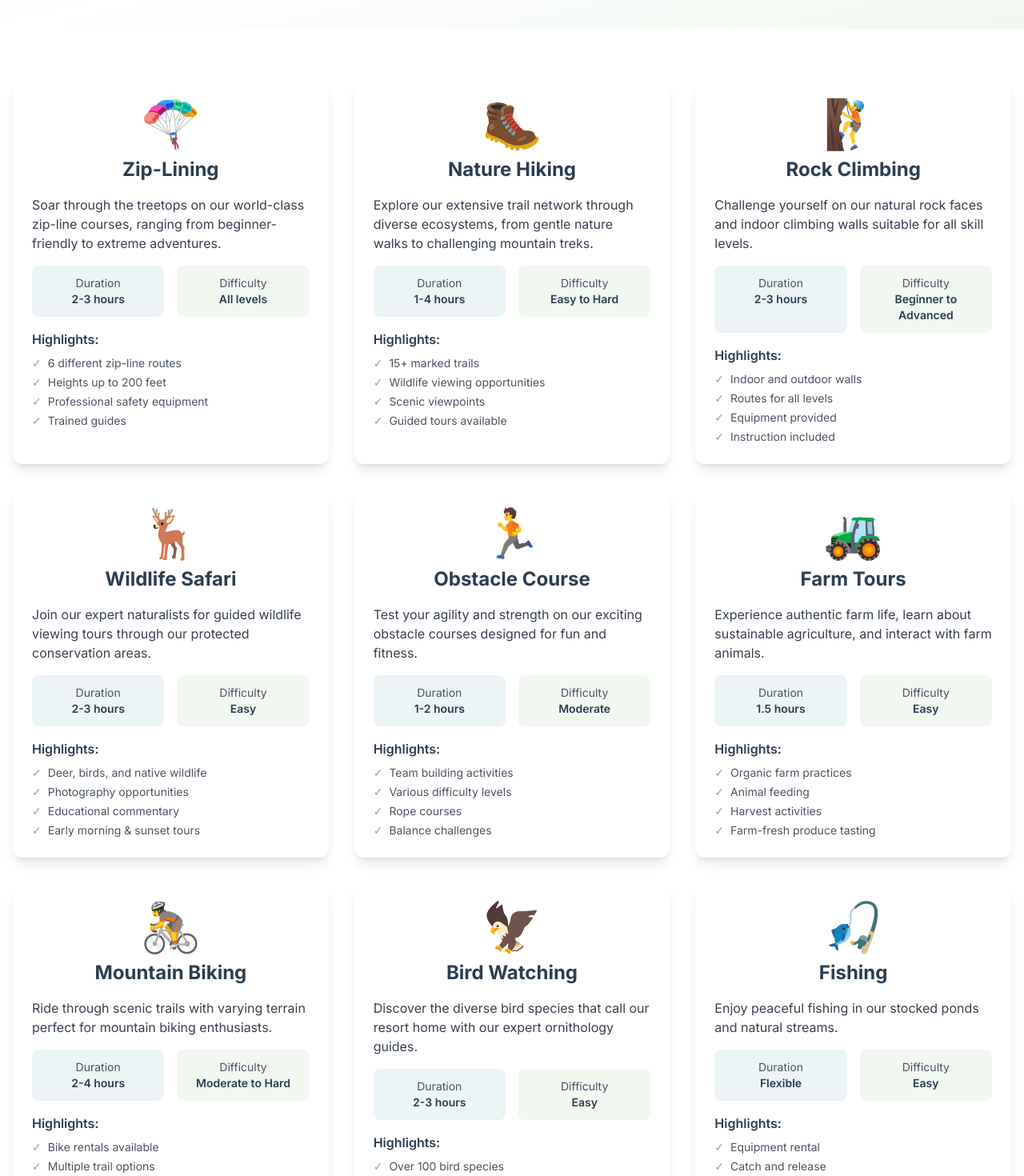
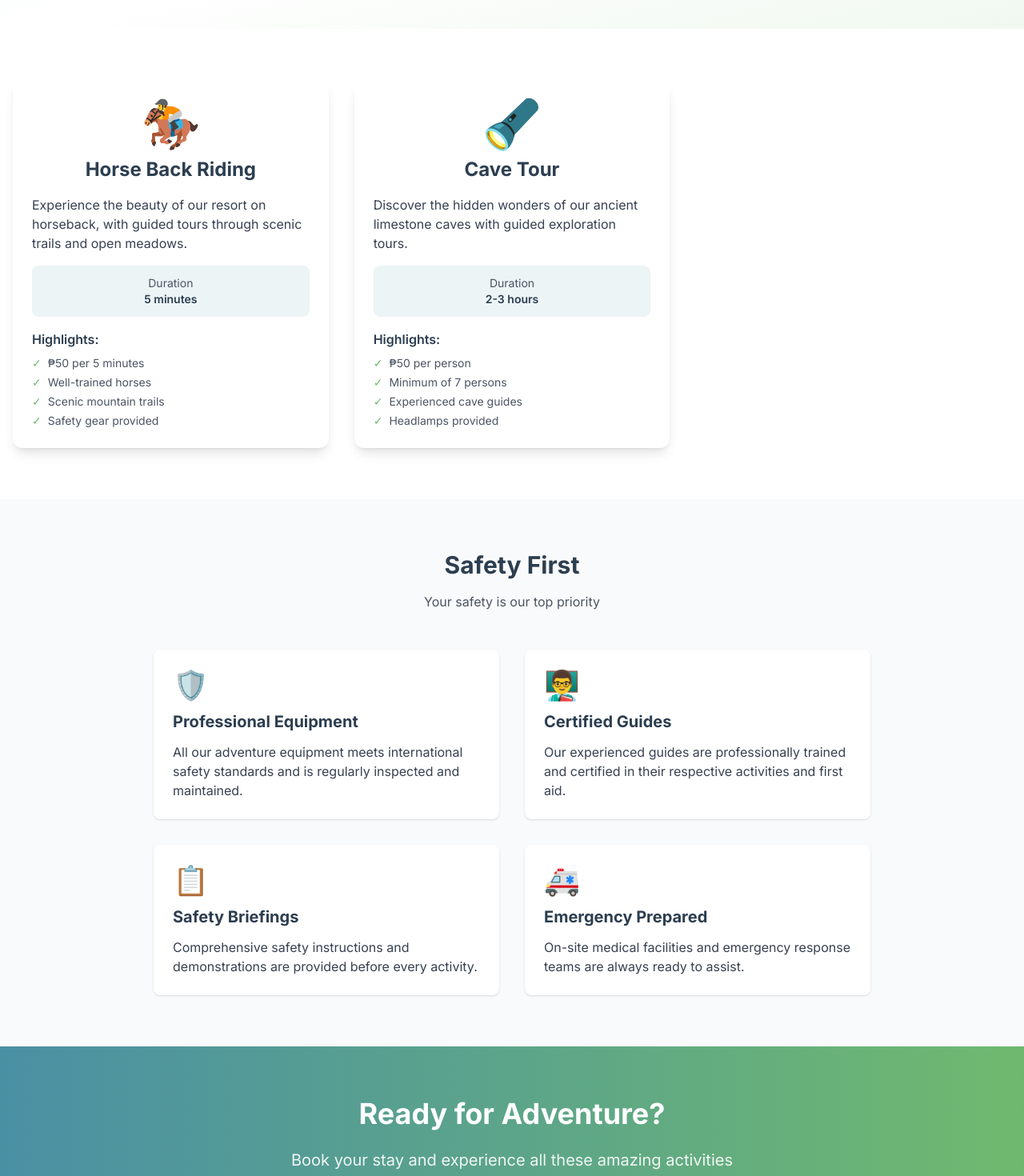
Before and after one commit to evalle012006/alfarm, a Next.js app: page /activities in a window 1280 px wide. Shown: the part 360-1830 px from the top of the page at 80% size. Built offline with nearby package versions, Linux system fonts and the light colour scheme.

Commit message:
added 2 activities in the activities page

```diff
--- a/app/activities/page.tsx
+++ b/app/activities/page.tsx
@@ -5,111 +5,19 @@ export default function Activities() {
   const activities = [
     {
       id: 1,
-      name: 'Zip-Lining',
-      icon: '🪂',
-      description: 'Soar through the treetops on our world-class zip-line courses, ranging from beginner-friendly to extreme adventures.',
-      duration: '2-3 hours',
-      difficulty: 'All levels',
-      highlights: ['6 different zip-line routes', 'Heights up to 200 feet', 'Professional safety equipment', 'Trained guides'],
+      name: 'Horse Back Riding',
+      icon: '🏇',
+      description: 'Experience the beauty of our resort on horseback, with guided tours through scenic trails and open meadows.',
+      duration: '5 minutes',
+      highlights: ['₱50 per 5 minutes', 'Well-trained horses', 'Scenic mountain trails', 'Safety gear provided'],
     },
     {
       id: 2,
-      name: 'Nature Hiking',
-      icon: '🥾',
-      description: 'Explore our extensive trail network through diverse ecosystems, from gentle nature walks to challenging mountain treks.',
-      duration: '1-4 hours',
-      difficulty: 'Easy to Hard',
-      highlights: ['15+ marked trails', 'Wildlife viewing opportunities', 'Scenic viewpoints', 'Guided tours available'],
-    },
-    {
-      id: 3,
-      name: 'Rock Climbing',
-      icon: '🧗',
-      description: 'Challenge yourself on our natural rock faces and indoor climbing walls suitable for all skill levels.',
+      name: 'Cave Tour',
+      icon: '🔦',
+      description: 'Discover the hidden wonders of our ancient limestone caves with guided exploration tours.',
       duration: '2-3 hours',
-      difficulty: 'Beginner to Advanced',
-      highlights: ['Indoor and outdoor walls', 'Routes for all levels', 'Equipment provided', 'Instruction included'],
-    },
-    {
-      id: 4,
-      name: 'Wildlife Safari',
-      icon: '🦌',
-      description: 'Join our expert naturalists for guided wildlife viewing tours through our protected conservation areas.',
-      duration: '2-3 hours',
-      difficulty: 'Easy',
-      highlights: ['Deer, birds, and native wildlife', 'Photography opportunities', 'Educational commentary', 'Early morning & sunset tours'],
-    },
-    {
-      id: 5,
-      name: 'Obstacle Course',
-      icon: '🏃',
-      description: 'Test your agility and strength on our exciting obstacle courses designed for fun and fitness.',
-      duration: '1-2 hours',
-      difficulty: 'Moderate',
-      highlights: ['Team building activities', 'Various difficulty levels', 'Rope courses', 'Balance challenges'],
-    },
-    {
-      id: 6,
-      name: 'Farm Tours',
-      icon: '🚜',
-      description: 'Experience authentic farm life, learn about sustainable agriculture, and interact with farm animals.',
-      duration: '1.5 hours',
-      difficulty: 'Easy',
-      highlights: ['Organic farm practices', 'Animal feeding', 'Harvest activities', 'Farm-fresh produce tasting'],
-    },
-    {
-      id: 7,
-      name: 'Mountain Biking',
-      icon: '🚴',
-      description: 'Ride through scenic trails with varying terrain perfect for mountain biking enthusiasts.',
-      duration: '2-4 hours',
-      difficulty: 'Moderate to Hard',
-      highlights: ['Bike rentals available', 'Multiple trail options', 'Forest and mountain routes', 'Guided tours'],
-    },
-    {
-      id: 8,
-      name: 'Bird Watching',
-      icon: '🦅',
-      description: 'Discover the diverse bird species that call our resort home with our expert ornithology guides.',
-      duration: '2-3 hours',
-      difficulty: 'Easy',
-      highlights: ['Over 100 bird species', 'Binoculars provided', 'Early morning tours', 'Photography guidance'],
-    },
-    {
-      id: 9,
-      name: 'Fishing',
-      icon: '🎣',
-      description: 'Enjoy peaceful fishing in our stocked ponds and natural streams.',
-      duration: 'Flexible',
-      difficulty: 'Easy',
-      highlights: ['Equipment rental', 'Catch and release', 'Guided fishing spots', 'Family-friendly'],
-    },
-    {
-      id: 10,
-      name: 'Archery',
-      icon: '🏹',
-      description: 'Learn the ancient art of archery with professional instruction and modern equipment.',
-      duration: '1-2 hours',
-      difficulty: 'All levels',
-      highlights: ['Professional instruction', 'Equipment provided', 'Target practice', 'Competitions available'],
-    },
-    {
-      id: 11,
-      name: 'Yoga & Meditation',
-      icon: '🧘',
-      description: 'Find your zen with outdoor yoga sessions and guided meditation in natural settings.',
-      duration: '1 hour',
-      difficulty: 'All levels',
-      highlights: ['Morning and sunset sessions', 'All experience levels', 'Peaceful forest settings', 'Professional instructors'],
-    },
-    {
-      id: 12,
-      name: 'Campfire Nights',
-      icon: '🔥',
-      description: 'Gather around the campfire for stories, music, and s\'mores under the stars.',
-      duration: '2-3 hours',
-      difficulty: 'Easy',
-      highlights: ['Evening entertainment', 'S\'mores making', 'Live music', 'Stargazing'],
+      highlights: ['₱50 per person', 'Minimum of 7 persons', 'Experienced cave guides', 'Headlamps provided'],
     },
   ];
 
@@ -144,14 +52,10 @@ export default function Activities() {
 
                 <p className="text-gray-700 mb-4 dark:text-white">{activity.description}</p>
 
-                <div className="grid grid-cols-2 gap-4 mb-4 text-sm">
-                  <div className="bg-primary/10 p-3 rounded-lg text-center dark:bg-accent-dark/60">
+                <div className="grid grid-cols-1 gap-4 mb-4 text-sm text-center">
+                  <div className="bg-primary/10 p-3 rounded-lg dark:bg-accent-dark/60">
                     <p className="text-gray-600 dark:text-white">Duration</p>
                     <p className="font-semibold text-accent dark:text-white">{activity.duration}</p>
-                  </div>
-                  <div className="bg-secondary/10 p-3 rounded-lg text-center dark:bg-accent-dark/60">
-                    <p className="text-gray-600 dark:text-white">Difficulty</p>
-                    <p className="font-semibold text-accent dark:text-white">{activity.difficulty}</p>
                   </div>
                 </div>
 
@@ -216,10 +120,10 @@ export default function Activities() {
             </div>
           </div>
         </div>
-      </section>
+      </section >
 
       {/* CTA Section */}
-      <section className="py-16 nature-gradient">
+      < section className="py-16 nature-gradient" >
         <div className="container mx-auto px-4 text-center">
           <h2 className="text-4xl font-bold text-white mb-6">
             Ready for Adventure?
@@ -231,7 +135,7 @@ export default function Activities() {
             Book Your Adventure
           </a>
         </div>
-      </section>
+      </section >
 
       <Footer />
     </>
```
